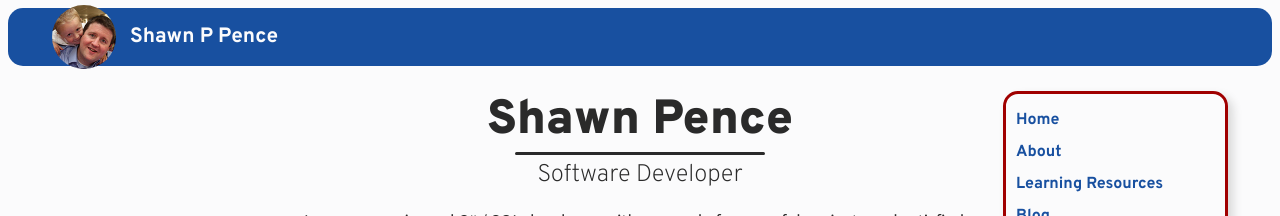
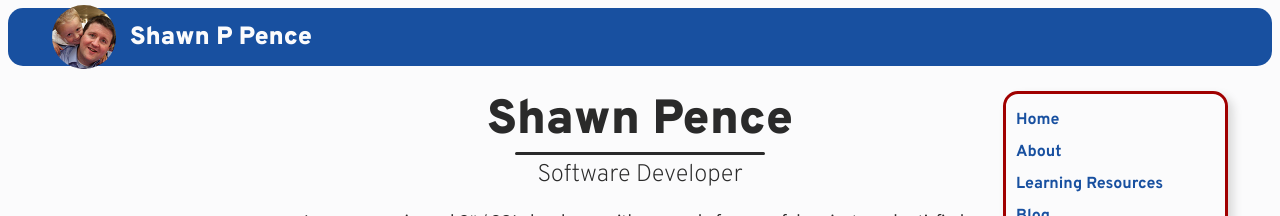
Before and after one commit to ShawnPence/shawnpence.github.io, a Jekyll site: the page built from index.html, in a window 1280 px wide. Shown: the top 216 px of the page. Built offline with Jekyll 4.4.1, drawn with Linux system fonts in a browser that asks for light colours.

Commit message:
header formatting

```diff
--- a/css/main.css
+++ b/css/main.css
@@ -102,14 +102,14 @@ h1,h2,h3,h4,h5,h6
 .page-header {
     height: 58px;
     width: 100%;
-    font-size: 1.3em;
+    font-size: 1.5625em;
     color: #fbfbfc;
 }
 
 .header-bar {
     height: 58px;
     vertical-align: middle;
-    line-height: 58px;
+    line-height: 60px;
 }
 #NavBar {
     order: 1;
@@ -187,7 +187,7 @@ h1,h2,h3,h4,h5,h6
     position: relative;
     z-index: 1;
     left: 90px;
-    font-weight: bold;
+    font-weight: 900;
 }
 
 .outer-left
```
